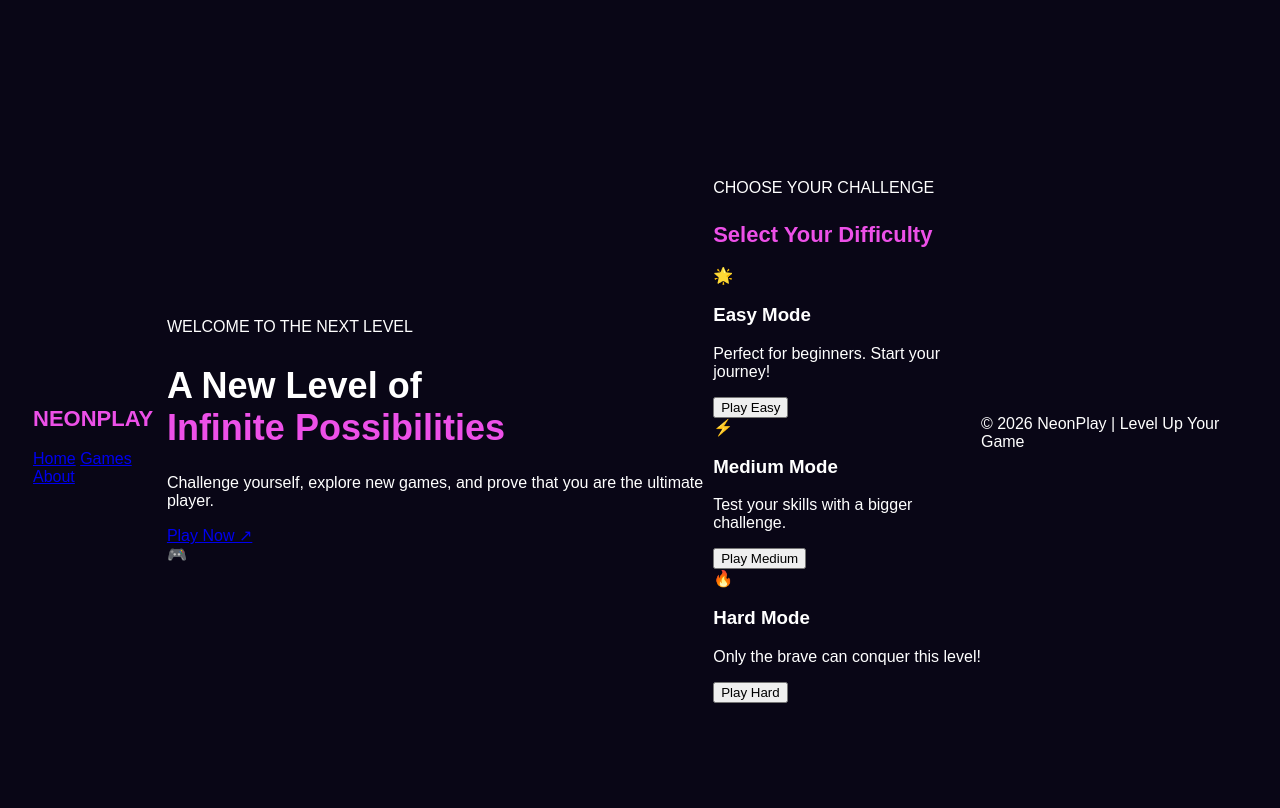
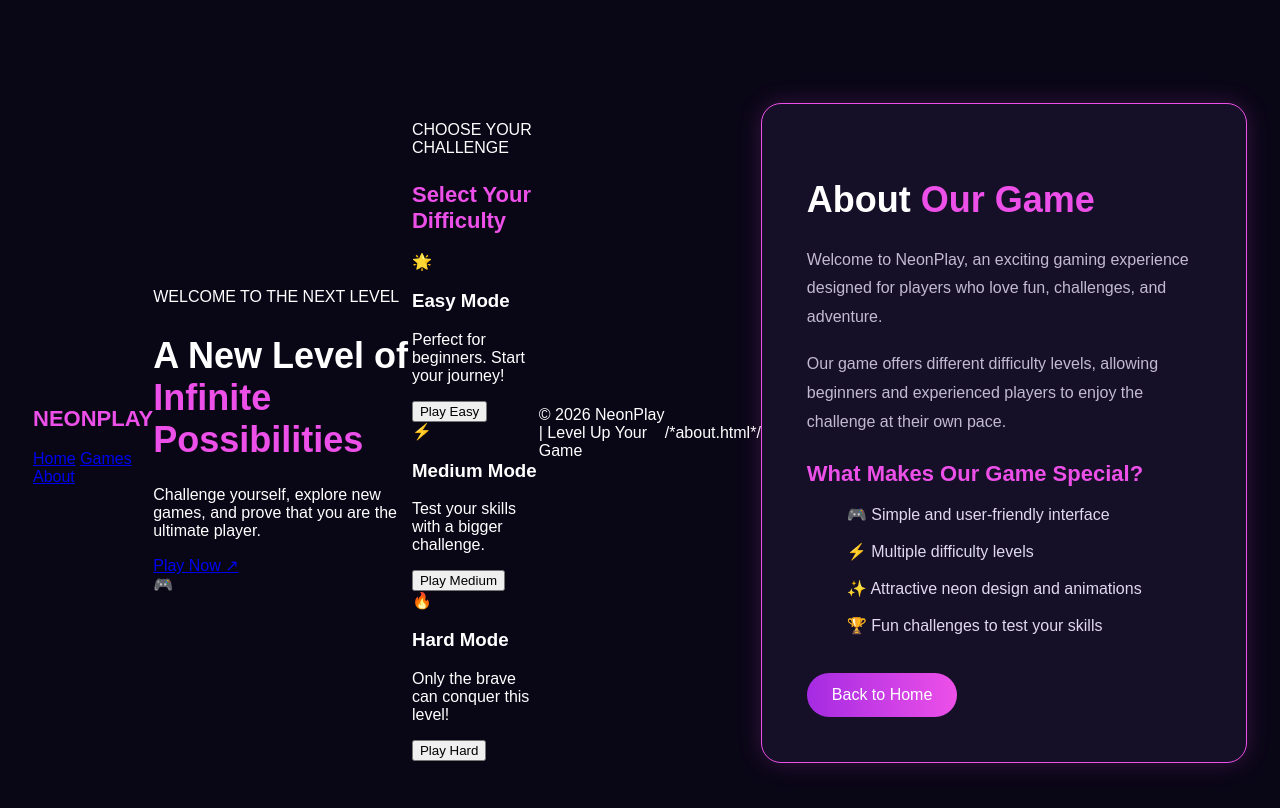
Before and after one commit to jamunatg2006-sys/Code_Nova, a website: page frontend/index.html in a window 1280 px wide. Drawn offline with Linux system fonts and the light colour scheme.

Commit message:
Update index.html

```diff
--- a/frontend/index.html
+++ b/frontend/index.html
@@ -64,6 +64,48 @@
         <p>© 2026 NeonPlay | Level Up Your Game</p>
     </footer>
 
+
+/*about.html*/
+    <!DOCTYPE html>
+<html lang="en">
+<head>
+    <meta charset="UTF-8">
+    <meta name="viewport" content="width=device-width, initial-scale=1.0">
+    <title>About the Game</title>
+    <link rel="stylesheet" href="./style1.css">
+</head>
+<body>
+
+    <section class="about">
+        <h1>About <span>Our Game</span></h1>
+
+        <p>
+            Welcome to NeonPlay, an exciting gaming experience
+            designed for players who love fun, challenges, and adventure.
+        </p>
+
+        <p>
+            Our game offers different difficulty levels, allowing
+            beginners and experienced players to enjoy the challenge
+            at their own pace.
+        </p>
+
+        <h2>What Makes Our Game Special?</h2>
+
+        <ul>
+            <li>🎮 Simple and user-friendly interface</li>
+            <li>⚡ Multiple difficulty levels</li>
+            <li>✨ Attractive neon design and animations</li>
+            <li>🏆 Fun challenges to test your skills</li>
+        </ul>
+
+        <a href="index.html" class="back-btn">Back to Home</a>
+    </section>
+
+</body>
+</html>
+
+
     <script src="script.js"></script>
 </body>
 </html>
```
